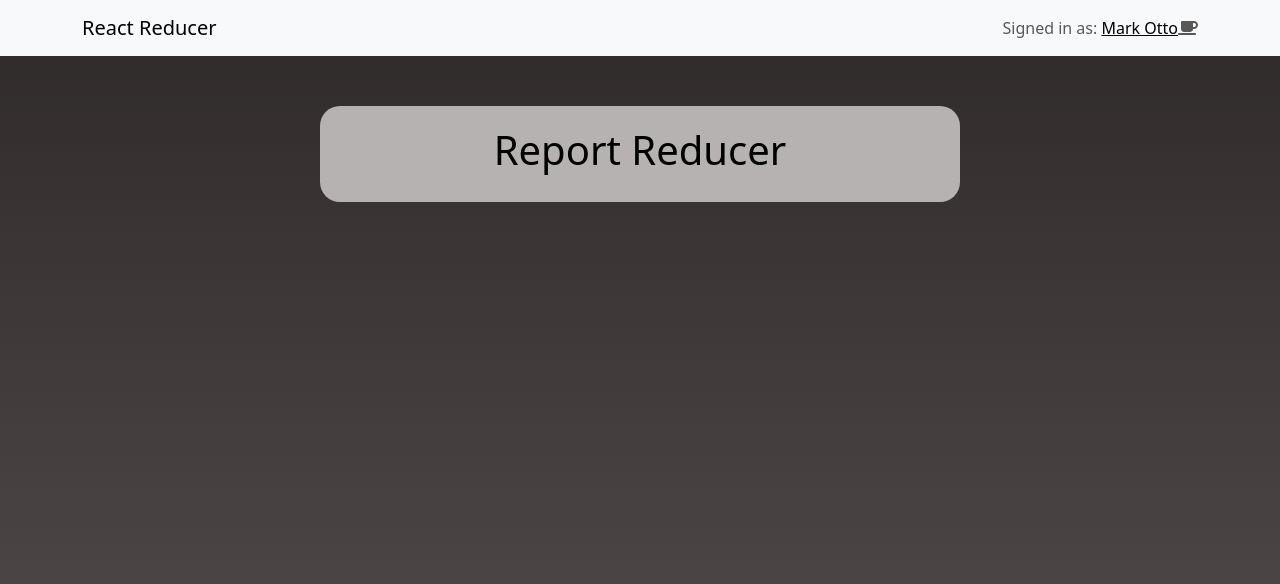
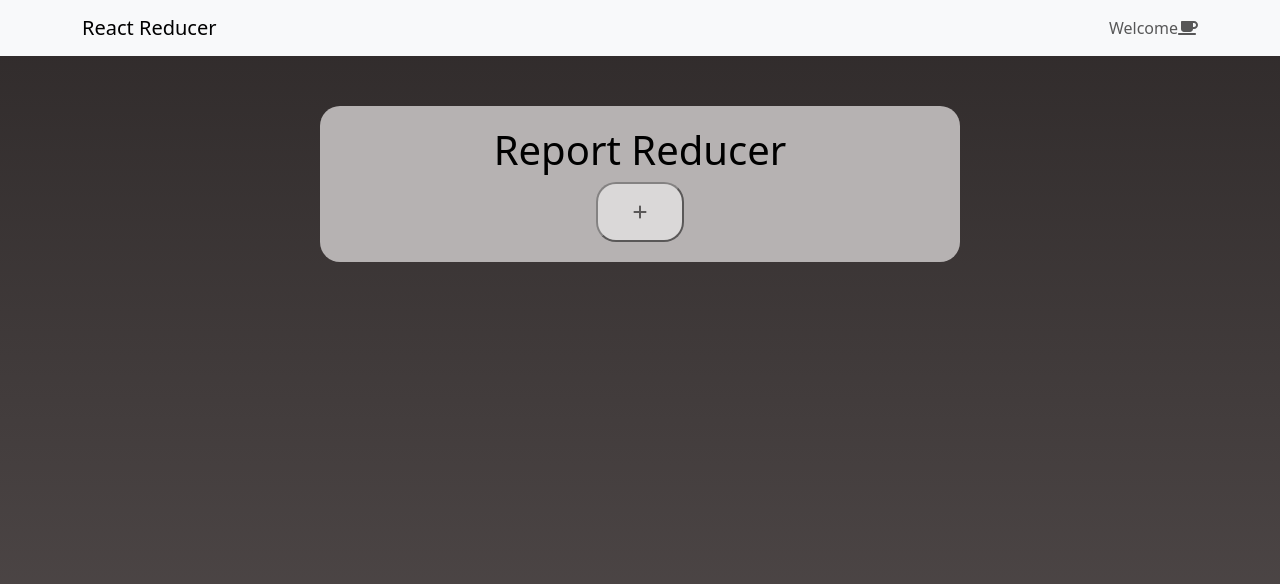
Before and after one commit to RajanChavada/ReportReducer, a React (Create React App) app in the folder reportredcuer/: page / in a window 1280 px wide. Shown: the top 584 px of the page. Built offline with nearby package versions, Linux system fonts and the light colour scheme.

Commit message:
File adder included
Added functionality to upload a file (nothing done with the file yet)

Need to setup routing via FLASK backend in order to access the file and do some work on it

```diff
--- a/reportredcuer/package.json
+++ b/reportredcuer/package.json
@@ -9,6 +9,7 @@
     "@testing-library/jest-dom": "^5.17.0",
     "@testing-library/react": "^13.4.0",
     "@testing-library/user-event": "^13.5.0",
+    "axios": "^1.6.8",
     "bootstrap": "^5.3.3",
     "fontawesome": "^5.6.3",
     "react": "^18.2.0",
--- a/reportredcuer/src/components/MainCard.js
+++ b/reportredcuer/src/components/MainCard.js
@@ -1,9 +1,61 @@
-import React from 'react'
+import React, {useState, useRef} from 'react'
+import { FontAwesomeIcon } from '@fortawesome/react-fontawesome';
+import { faPlus } from '@fortawesome/free-solid-svg-icons';
+import "./css/main.css"
+import axios from 'axios';
+
 
 export default function MainCard() {
+
+  const [file, setFile] = useState();
+
+  const inputFile = useRef(null);
+
+  const handleFileSubmit = () => {
+    console.log("File submitted");
+    inputFile.current.click(); // does nothing now
+  }
+
+  function handleChange(e) {
+    setFile(e.target.files[0]);
+  }
+
+  // handle submit axios
+  function handleSubmit(e) {
+    e.preventDefault();
+    const url = 'http://localhost:300/uploadFile'
+    const formData = new FormData();
+    formData.append('file', file);
+    formData.append('fileName', file.name);
+    const config = {
+      headers: {
+        'content-type': 'multipart/form-data',
+      },
+    };
+
+    axios.post(url, formData, config).then((response) => {
+      console.log(response.data);
+    })
+
+  }
+
   return (
     <div>
       <h1>Report Reducer</h1>
+
+      <div className="document-adder" onClick={handleFileSubmit}>
+        <input
+        type='file'
+        id='file'
+        ref={inputFile}
+        style={{display: 'none'}}
+        onChange={handleChange}
+        />
+       <button type='submit' onClick={handleSubmit}><FontAwesomeIcon icon={faPlus} /></button>
+
+      </div>
+
+
     </div>
   )
 }
--- a/reportredcuer/src/components/Navbar.js
+++ b/reportredcuer/src/components/Navbar.js
@@ -19,7 +19,7 @@ export default function NavbarComp() {
         <Navbar.Toggle />
         <Navbar.Collapse className="justify-content-end">
           <Navbar.Text>
-            Signed in as: <a href="#login">Mark Otto</a>
+              Welcome
             <FontAwesomeIcon icon={faCoffee} />
           </Navbar.Text>
         </Navbar.Collapse>
--- /dev/null
+++ b/reportredcuer/src/components/css/main.css
@@ -0,0 +1,18 @@
+.document-adder button {
+    background-color: white;
+    opacity: 0.5;
+    display: flex;
+    justify-content: center; /* Horizontal centering */
+    align-items: center; /* Vertical centering */
+    width: 30%;
+    margin: 0 auto; /* Center horizontally */
+    padding: 20px;
+    border-radius: 20px;
+    outline: 0;
+}
+
+
+.document-adder button:hover {
+    background-color: rgb(167, 161, 161); ;
+    outline: 0;
+}
```
Also changed, not shown: 1 other file (tests, documents, lock files or other folders).
